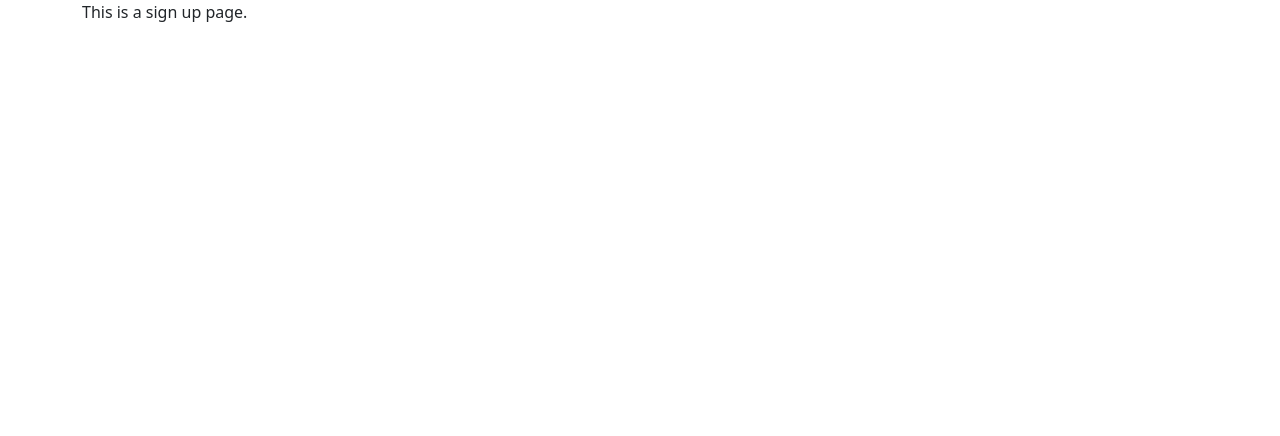
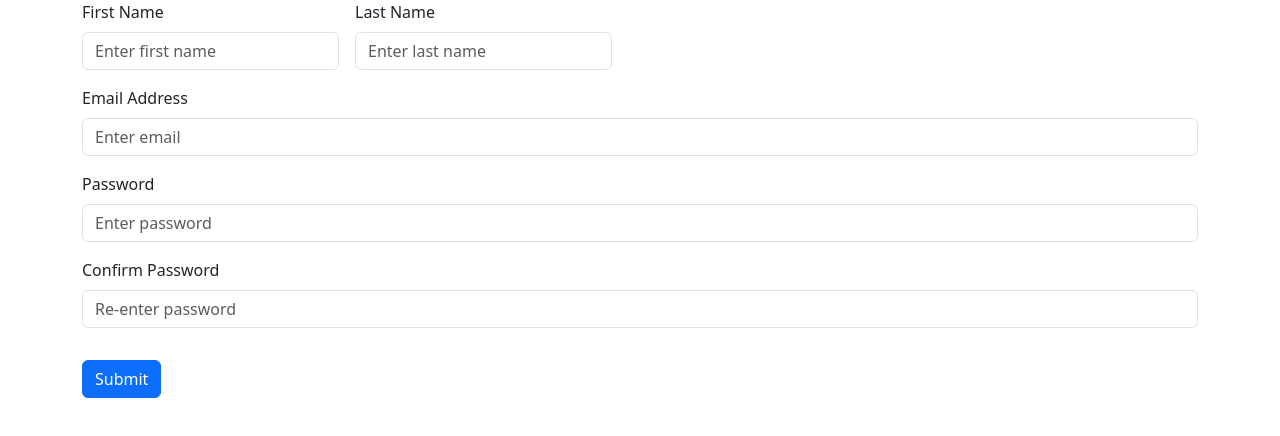
Before and after one commit to kazeulo/fortuna, a React (Create React App) app: page / in a window 1280 px wide. Shown: the top 436 px of the page. Built offline with nearby package versions, Linux system fonts and the light colour scheme.

Commit message:
feat: update login and sign up

```diff
--- a/src/components/main pages/signup.js
+++ b/src/components/main pages/signup.js
@@ -1,11 +1,44 @@
 import React from 'react';
 import Container from 'react-bootstrap/Container';
+import Button from 'react-bootstrap/Button';
+import Form from 'react-bootstrap/Form';
 
 const Signup = () => {
 
     return (
         <Container>
-            This is a sign up page.
+            <Form>
+                <div className="d-flex gap-3">
+                    <Form.Group className="mb-3" controlId="email">
+                        <Form.Label>First Name</Form.Label>
+                        <Form.Control type="name" placeholder="Enter first name" />
+                    </Form.Group>
+
+                    <Form.Group className="mb-3" controlId="email">
+                        <Form.Label>Last Name</Form.Label>
+                        <Form.Control type="name" placeholder="Enter last name" />
+                    </Form.Group>
+                </div>
+
+                <Form.Group className="mb-3" controlId="email">
+                    <Form.Label>Email Address</Form.Label>
+                    <Form.Control type="email" placeholder="Enter email" />
+                </Form.Group>
+
+                <Form.Group className="mb-3">
+                    <Form.Label>Password</Form.Label>
+                    <Form.Control type="password" placeholder="Enter password" />
+                </Form.Group>
+
+                <Form.Group className="mb-3">
+                    <Form.Label>Confirm Password</Form.Label>
+                    <Form.Control type="password" placeholder="Re-enter password" />
+                </Form.Group>
+
+                <Button type="submit" className="primary-button mt-3">
+                    Submit
+                </Button>
+            </Form>
         </Container>
     )
 }
--- a/src/css/variables.css
+++ b/src/css/variables.css
@@ -2,7 +2,7 @@
 :root {
     --primary-color: #ffffff;
     --secondary-color: #dee7ff;
-    --tertiary-color: #f8bfff;
+    --tertiary-color: #ed9ef8;
 }
 
 :root {
@@ -26,6 +26,9 @@ p, i {
 }
 
 /* buttons */
-button{
-    cursor: pointer;
+
+.primary-button {
+    background-color: #ed9ef8;
+    color: black;
+    border: none;
 }
```
Also changed, not shown: src/components/main pages/login.js (+16 -1 lines).
